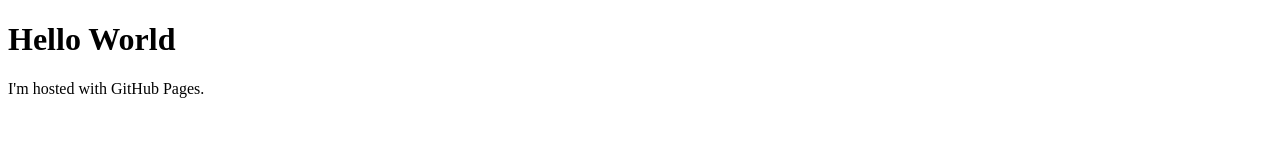
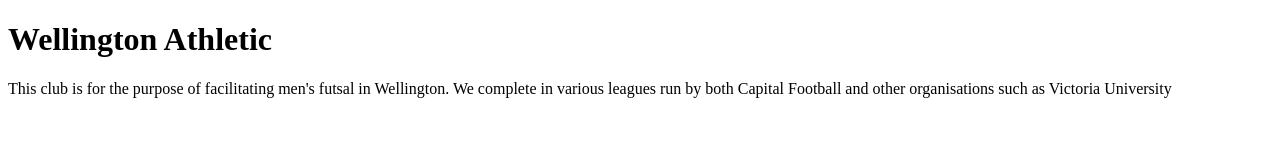
Before and after one commit to Wellington-Athletic/Wellington-Athletic.github.io, a plain HTML site: page index.html in a window 1280 px wide. Drawn offline with Linux system fonts and the light colour scheme.

Commit message:
index update

```diff
--- a/index.html
+++ b/index.html
@@ -1,7 +1,7 @@
 <!DOCTYPE html>
 <html>
 <body>
-<h1>Hello World</h1>
-<p>I'm hosted with GitHub Pages.</p>
+<h1>Wellington Athletic</h1>
+<p>This club is for the purpose of facilitating men's futsal in Wellington. We complete in various leagues run by both Capital Football and other organisations such as Victoria University</p>
 </body>
 </html>
```
